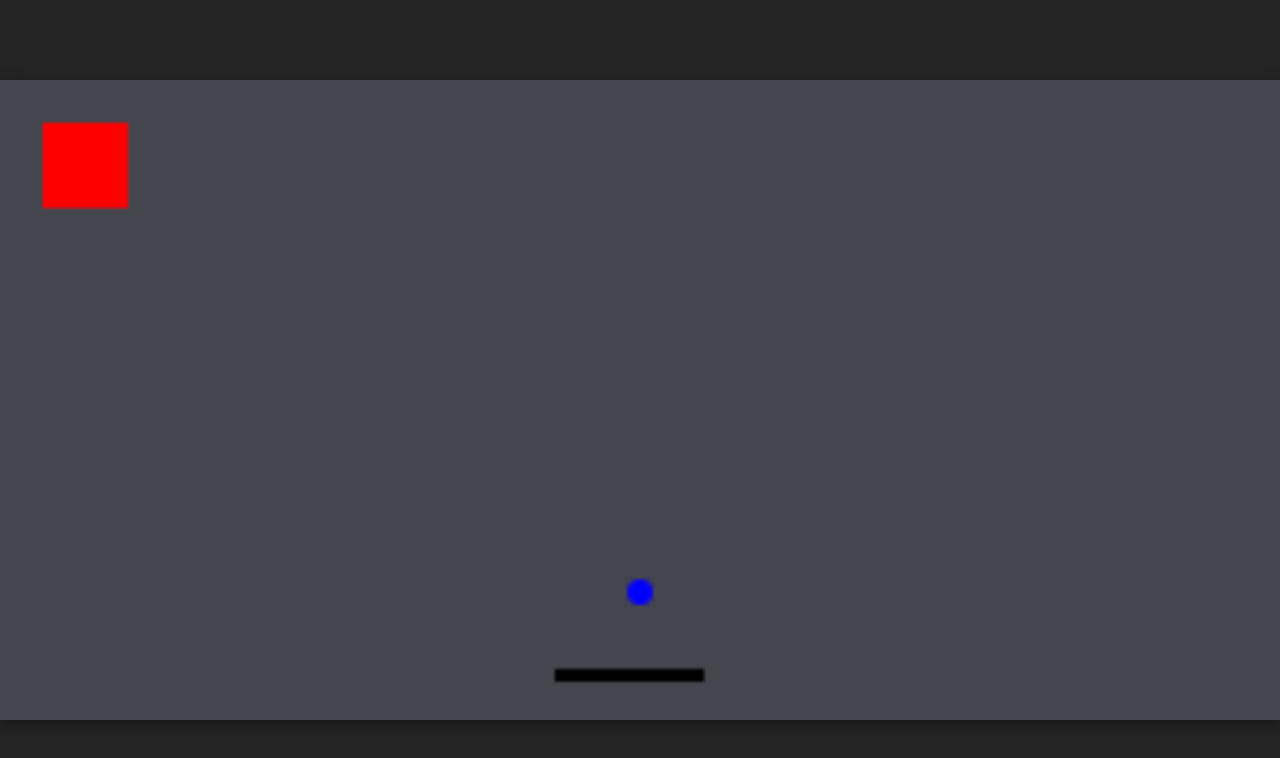
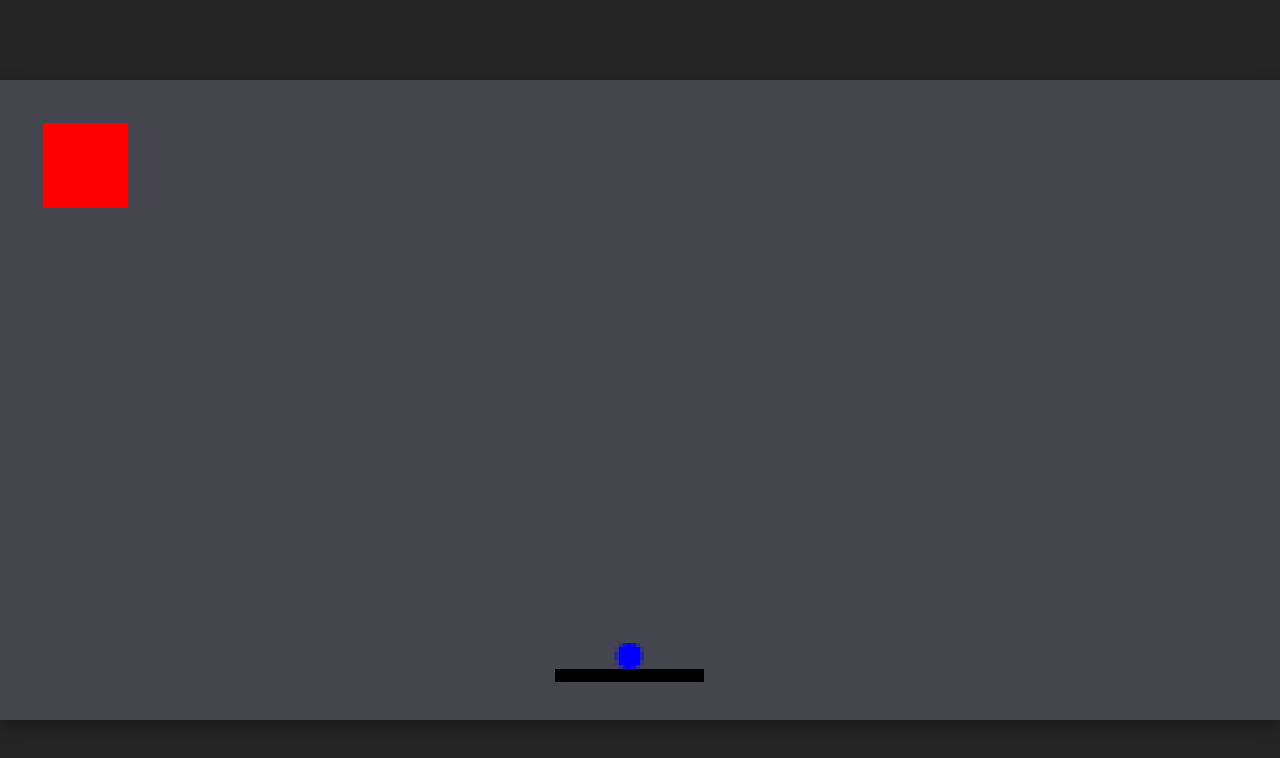
Before and after one commit to bsmrdel101/breakout-canvas, a website built with Vite: page index.html in a window 1280 px wide. Both pictures are taken after a click on the button "Play Game". Built offline with nearby package versions, Linux system fonts and the light colour scheme.

Commit message:
feat: Handle ball launch

```diff
--- a/src/GameObjects/Ball.ts
+++ b/src/GameObjects/Ball.ts
@@ -1,4 +1,5 @@
-import { pxCtx } from "../main";
+import { keysPressed, pxCtx } from "../main";
+import { Paddle } from "./Paddle";
 
 
 export class Ball {
@@ -7,24 +8,37 @@ export class Ball {
   radius: number;
   color: string;
   mass: number;
-  hasGravity = false;
-  private vel: Vec2 = { x: 0, y: 1 };
+  hasLaunched = false;
+  private vel: Vec2 = { x: 0, y: 0 };
+  private paddle: Paddle;
 
-  constructor(x: number, y: number, radius: number, color: string, mass: number) {
+  constructor(x: number, y: number, radius: number, color: string, mass: number, paddle: Paddle) {
     this.x = x;
     this.y = y;
     this.radius = radius;
     this.color = color;
     this.mass = mass;
+    this.paddle = paddle;
   }
 
+  private handleBallLaunch() {
+    if (this.hasLaunched) return;
+    this.x = this.paddle.x + this.paddle.w / 2;
+    this.y = this.paddle.y - this.radius;
+    if (keysPressed[' ']) {
+      this.hasLaunched = true;
+      this.vel = { x: Math.random() * (2 - -2) + -2, y: -1 };
+    }
+  };
+
   private applyVelocity() {
-    if (!this.hasGravity) return;
+    if (!this.hasLaunched) return;
     this.x += this.vel.x * this.mass;
     this.y += this.vel.y * this.mass;
   }
 
   draw() {
+    this.handleBallLaunch();
     pxCtx.beginPath();
     pxCtx.fillStyle = this.color;
     pxCtx.arc(this.x, this.y, this.radius, 0, Math.PI * 2);
--- a/src/GameObjects/Paddle.ts
+++ b/src/GameObjects/Paddle.ts
@@ -1,4 +1,4 @@
-import { pxCtx } from "../main";
+import { keysPressed, pxCtx } from "../main";
 
 export class Paddle {
   x: number;
@@ -7,7 +7,6 @@ export class Paddle {
   h: number;
   color: string;
   speed: number;
-  private keydown = null;
 
   constructor(x: number, y: number, w: number, h: number, color: string, speed = 2) {
     this.x = x;
@@ -16,20 +15,18 @@ export class Paddle {
     this.h = h;
     this.color = color;
     this.speed = speed;
-    document.addEventListener('keydown', (e) => this.keydown = e.key);
-    document.addEventListener('keyup', () => this.keydown = null);
   }
 
   private handleKeydown() {
-    if (this.keydown === 'ArrowRight' || this.keydown === 'd') {
+    if (keysPressed['ArrowRight'] || keysPressed['d']) {
       this.x += this.speed;
-    } else if (this.keydown === 'ArrowLeft' || this.keydown === 'a') {
+    } else if (keysPressed['ArrowLeft'] || keysPressed['a']) {
       this.x -= this.speed;
     }
   }
 
   draw() {
-    if (this.keydown) this.handleKeydown();
+    this.handleKeydown();
     pxCtx.fillStyle = this.color;
     pxCtx.fillRect(this.x, this.y, this.w, this.h);
   }
--- a/src/main.ts
+++ b/src/main.ts
@@ -6,6 +6,7 @@ export let bgCanvas: HTMLCanvasElement;
 export let pxCanvas: HTMLCanvasElement;
 export let bgCtx: CanvasRenderingContext2D;
 export let pxCtx: CanvasRenderingContext2D;
+export const keysPressed: { [key: string]: boolean } = {};
 
 
 export const initCanvas = () => {
@@ -19,10 +20,18 @@ export const initCanvas = () => {
 
 const start = () => {};
 
+document.addEventListener('keydown', (e: Event) => {
+  keysPressed[(e as KeyboardEvent).key] = true;
+});
+
+document.addEventListener('keyup', (e: Event) => {
+  keysPressed[(e as KeyboardEvent).key] = false;
+});
+
 
 const block = new Block(10, 10, 20, 20, 'red');
-const ball = new Ball(150, 120, 3, 'blue', 2);
 const paddle = new Paddle(130, 138, 35, 3, 'black');
+const ball = new Ball(150, 120, 3, 'blue', 2, paddle);
 
 const drawFrame = () => {
   pxCtx.clearRect(0, 0, pxCanvas.width, pxCanvas.height);
--- a/src/page/style.css
+++ b/src/page/style.css
@@ -23,7 +23,7 @@ body {
 canvas {
   display: block;
   width: 80rem;
-  image-rendering: crisp-edges;
+  image-rendering: pixelated;
   position: absolute;
   inset: 0;
   margin: auto;
```
